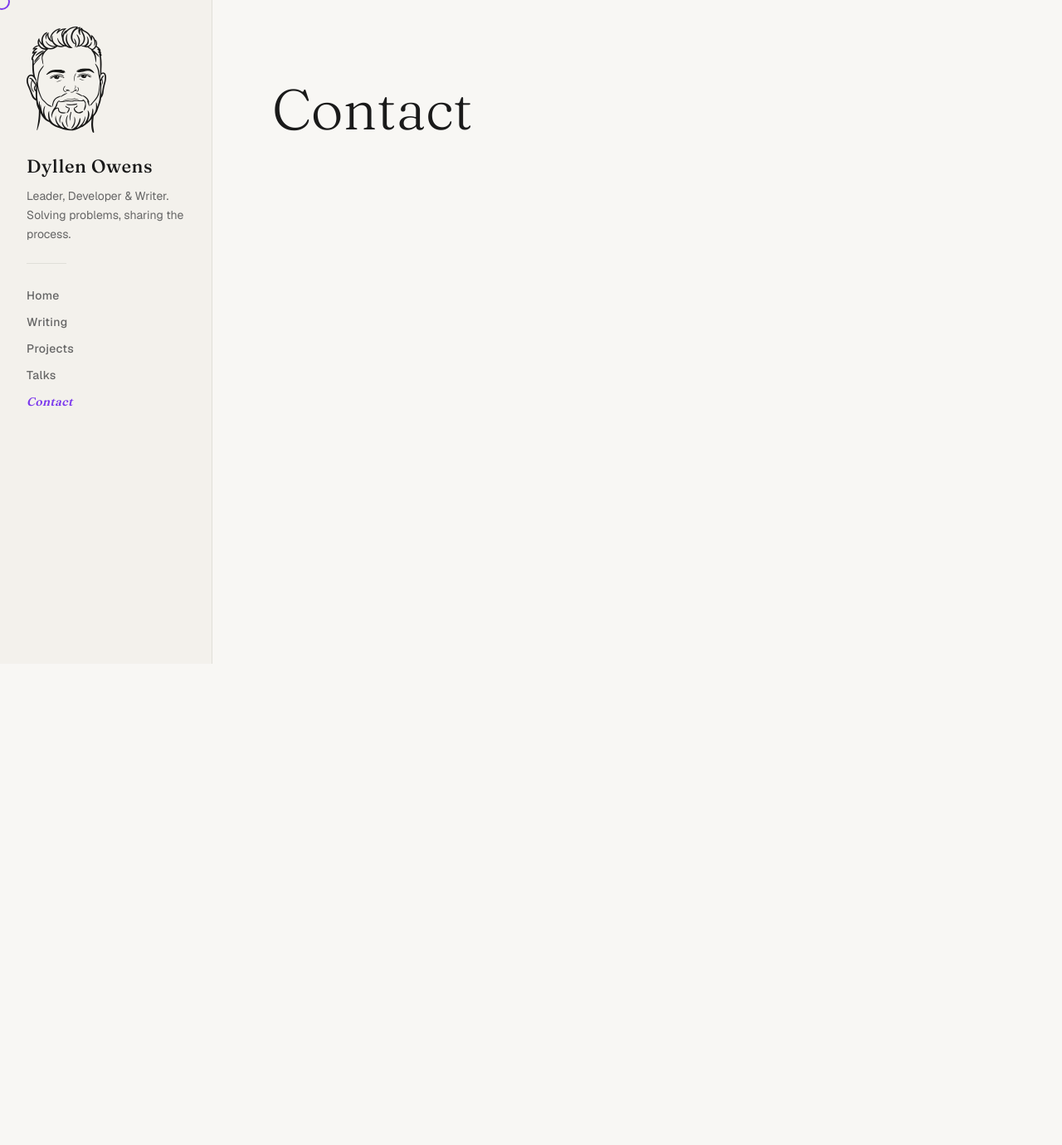
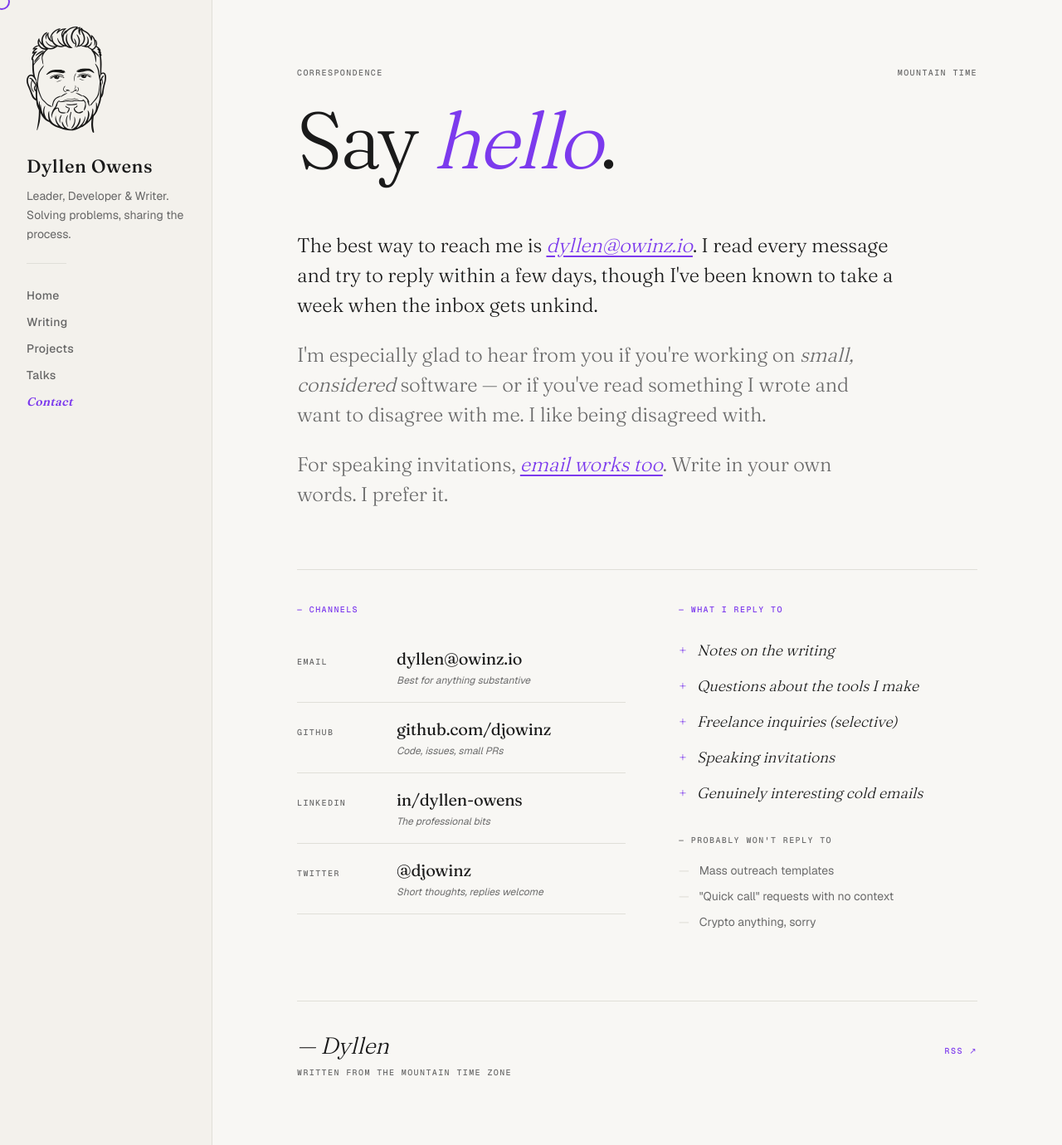
Before and after one commit to djowinz/owinz.io, a Next.js app: page /contact in a window 1280 px wide. Shown: the whole page at 83% size. Before the commit the page ends 800 px from the top, so only its background shows below. Built offline with nearby package versions, Linux system fonts and the light colour scheme.

Commit message:
feat: contact page with real channels

```diff
--- a/app/contact/page.tsx
+++ b/app/contact/page.tsx
@@ -1,5 +1,147 @@
-export const metadata = { title: "Contact" };
+import { SITE } from "@/lib/site";
+import Link from "next/link";
+
+export const metadata = {
+  title: "Contact",
+  description: "How to reach Dyllen Owens.",
+};
+
+const CHANNELS: [string, string, string, string][] = [
+  ["Email", SITE.email, `mailto:${SITE.email}`, "Best for anything substantive"],
+  ["GitHub", "github.com/djowinz", SITE.socials[0].url, "Code, issues, small PRs"],
+  ["LinkedIn", "in/dyllen-owens", SITE.socials[1].url, "The professional bits"],
+  ["Twitter", "@djowinz", SITE.socials[2].url, "Short thoughts, replies welcome"],
+];
+
+const REPLIES = [
+  "Notes on the writing",
+  "Questions about the tools I make",
+  "Freelance inquiries (selective)",
+  "Speaking invitations",
+  "Genuinely interesting cold emails",
+];
+
+const NO_REPLIES = [
+  "Mass outreach templates",
+  '"Quick call" requests with no context',
+  "Crypto anything, sorry",
+];
 
 export default function Contact() {
-  return <h1 className="font-fraunces text-[68px] font-light">Contact</h1>;
+  return (
+    <div className="max-w-[820px] mx-auto">
+      {/* Masthead */}
+      <div className="flex justify-between items-baseline font-mono font-medium uppercase text-muted text-[10px] tracking-[1.4px] mb-7">
+        <span>Correspondence</span>
+        <span>{SITE.timezone}</span>
+      </div>
+
+      <h1 className="font-fraunces font-light text-[96px] tracking-[-3.36px] leading-[0.95] mb-16">
+        Say <em className="font-fraunces-italic text-accent">hello</em>.
+      </h1>
+
+      {/* Letter */}
+      <div className="font-fraunces font-light text-2xl tracking-[-0.12px] leading-normal mb-18 max-w-[720px]">
+        <p className="mb-6">
+          The best way to reach me is{" "}
+          <a
+            href={`mailto:${SITE.email}`}
+            className="text-accent italic underline underline-offset-4 cursor-none"
+          >
+            {SITE.email}
+          </a>
+          . I read every message and try to reply within a few days, though
+          I&apos;ve been known to take a week when the inbox gets unkind.
+        </p>
+        <p className="mb-6 text-muted">
+          I&apos;m especially glad to hear from you if you&apos;re working on{" "}
+          <em>small, considered</em> software — or if you&apos;ve read
+          something I wrote and want to disagree with me. I like being
+          disagreed with.
+        </p>
+        <p className="text-muted">
+          For speaking invitations,{" "}
+          <a
+            href={`mailto:${SITE.email}?subject=Speaking invitation`}
+            className="text-accent italic underline underline-offset-4 cursor-none"
+          >
+            email works too
+          </a>
+          . Write in your own words. I prefer it.
+        </p>
+      </div>
+
+      {/* Channels + reply lists */}
+      <div className="grid grid-cols-[1.1fr_1fr] gap-16 border-t border-edge pt-10">
+        <section>
+          <div className="font-mono font-medium uppercase text-accent text-[10px] tracking-[1.4px] mb-5">
+            — Channels
+          </div>
+          {CHANNELS.map(([label, display, url, note]) => (
+            <div
+              key={label}
+              className="grid grid-cols-[100px_1fr] gap-5 py-4.5 border-b border-edge items-baseline"
+            >
+              <div className="font-mono font-medium uppercase text-muted text-[10px] tracking-[1.4px]">
+                {label}
+              </div>
+              <div>
+                <a
+                  href={url}
+                  className="block font-fraunces text-xl tracking-[-0.2px] cursor-none transition-colors hover:text-accent"
+                >
+                  {display}
+                </a>
+                <div className="text-xs text-muted italic mt-1">{note}</div>
+              </div>
+            </div>
+          ))}
+        </section>
+
+        <section>
+          <div className="font-mono font-medium uppercase text-accent text-[10px] tracking-[1.4px] mb-5">
+            — What I reply to
+          </div>
+          <ul className="font-fraunces-italic italic font-light text-lg leading-normal mb-7">
+            {REPLIES.map((item) => (
+              <li key={item} className="flex gap-3 py-2">
+                <span className="text-accent not-italic">+</span>
+                <span>{item}</span>
+              </li>
+            ))}
+          </ul>
+
+          <div className="font-mono font-medium uppercase text-muted text-[10px] tracking-[1.4px] mb-3.5">
+            — Probably won&apos;t reply to
+          </div>
+          <ul className="text-sm leading-relaxed text-muted">
+            {NO_REPLIES.map((item) => (
+              <li key={item} className="flex gap-3 py-1">
+                <span className="text-(--edge)">—</span>
+                <span>{item}</span>
+              </li>
+            ))}
+          </ul>
+        </section>
+      </div>
+
+      {/* Sign-off */}
+      <div className="mt-20 pt-8 border-t border-edge flex justify-between items-baseline">
+        <div>
+          <div className="font-fraunces-italic italic font-light text-[28px] tracking-[-0.28px] mb-1">
+            — Dyllen
+          </div>
+          <div className="font-mono font-medium uppercase text-muted text-[10px] tracking-[1.4px]">
+            Written from the Mountain Time zone
+          </div>
+        </div>
+        <Link
+          href="/feed.xml"
+          className="font-mono font-medium uppercase text-accent text-[10px] tracking-[1.4px] cursor-none"
+        >
+          RSS ↗
+        </Link>
+      </div>
+    </div>
+  );
 }
```
